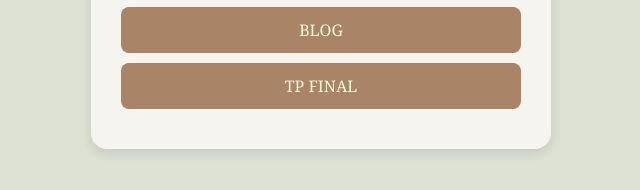
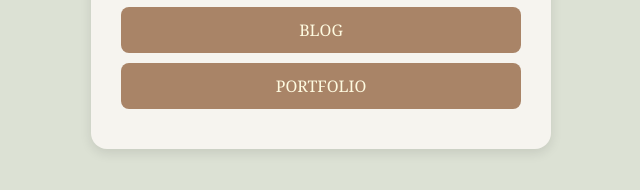
Before and after one commit to AlexUADE/linktree-claros, a plain HTML site: page index.html in a window 1280 px wide. Shown: the part 376-566 px from the top of the page, 319-959 px from the left. Drawn offline with Linux system fonts and the light colour scheme.

Commit message:
Update index.html

```diff
--- a/index.html
+++ b/index.html
@@ -15,7 +15,7 @@
     <div class="links">
       <a href="TP IDENTIKIT/index.html" target="_blank">IDENTIKIT</a>
       <a href="TP BLOG/index.html" target="_blank">BLOG</a>
-      <a href="" target="_blank">TP FINAL</a>
+      <a href="portfolio/index.html" target="_blank">PORTFOLIO</a>
     </div>
   </div>
 </body>
```
